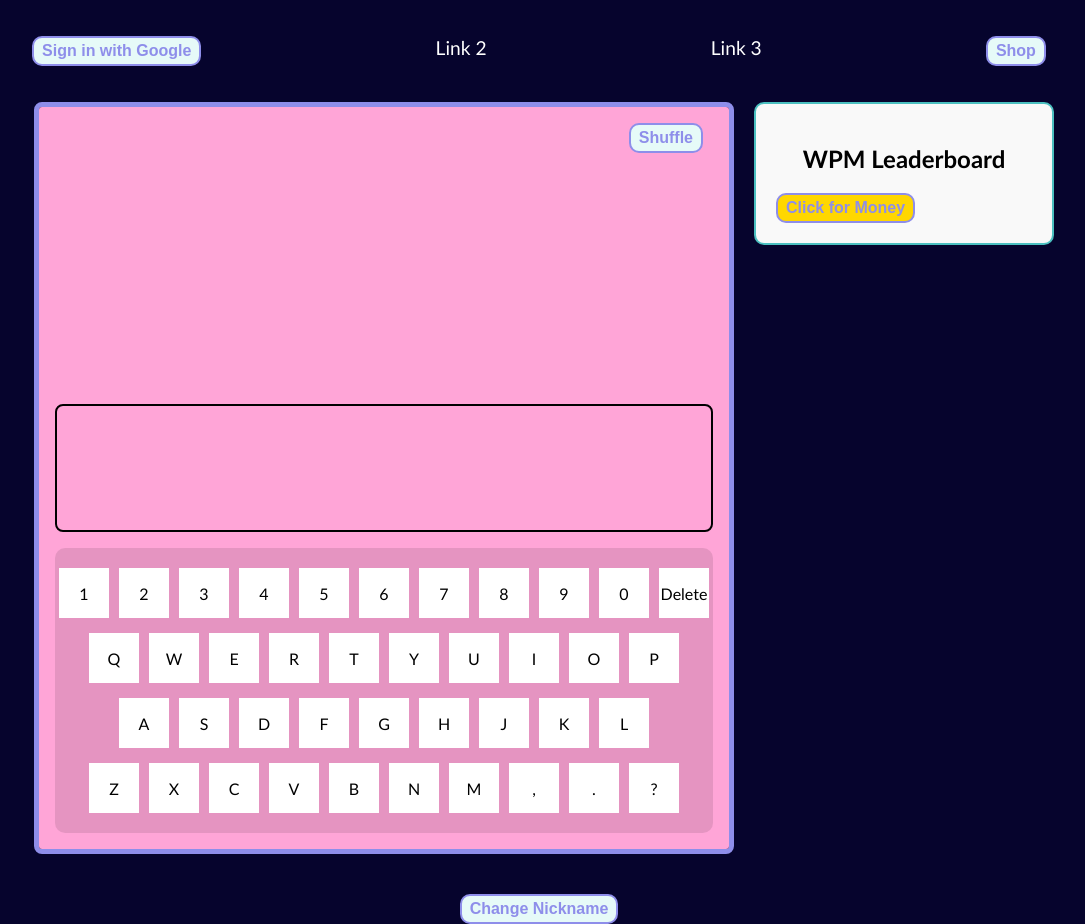
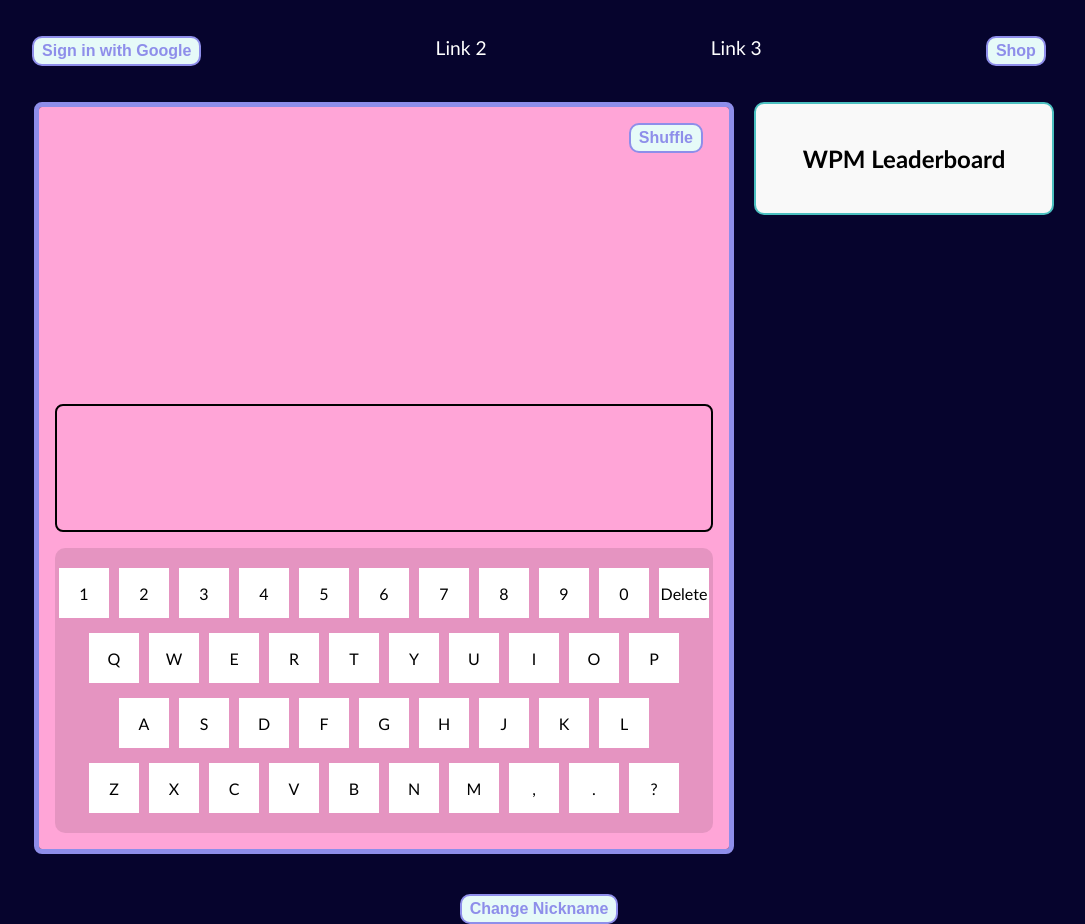
Before and after one commit to BowlofRocks/typingSimulator, a website with bundled scripts: page public/index.html in a window 1280 px wide. Shown: the whole page, without its empty margins (96-1181 px from the left). Built offline with nearby package versions, Linux system fonts and the light colour scheme; no server answers.

Commit message:
took out buttton

```diff
--- a/public/index.html
+++ b/public/index.html
@@ -75,9 +75,6 @@
     <h2>WPM Leaderboard</h2>
     <div id="leaderboard"></div>
     <p id="count"></p>
-    <button class="skin-button" id="currency-incrementor">
-      Click for Money
-    </button>
   </div>
 </main>
 <div id="heatmapContainer"></div>
--- a/public/src/shop.js
+++ b/public/src/shop.js
@@ -2,6 +2,7 @@ import { auth, db } from './firebase-config.js';
 import { doc, getDoc, updateDoc, arrayUnion } from 'https://www.gstatic.com/firebasejs/10.12.2/firebase-firestore.js';
 import { onAuthStateChanged } from 'https://www.gstatic.com/firebasejs/10.12.2/firebase-auth.js';
 
+//This is to increment count whenever the user finishes the count for the main.js file.
 export function incrementCount() {
     const count = document.getElementById("count");
 
@@ -117,7 +118,7 @@ document.addEventListener("DOMContentLoaded", () => {
 
     onAuthStateChanged(auth, initializeDropdown);
 
-    // Currency Handling
+    // Currency Handling: this shows in local storage
     const count = document.getElementById("count");
 
     document.getElementById("currency-incrementor").addEventListener("click", () => {
@@ -204,6 +205,7 @@ document.addEventListener("DOMContentLoaded", () => {
         { element: document.getElementById("fifth-color"), skin: "skin5", colors: ["--shop5-bg-color", "--shop5-box-color", "--shop5-border-color"] }
     ];
 
+    //Iterates though the array and changes color based on the button that has been pressed.
     colorButtons.forEach(button => {
         button.element.addEventListener("click", () => {
             changeColors(button.colors[0], button.colors[1], button.colors[2], button.skin);
```
